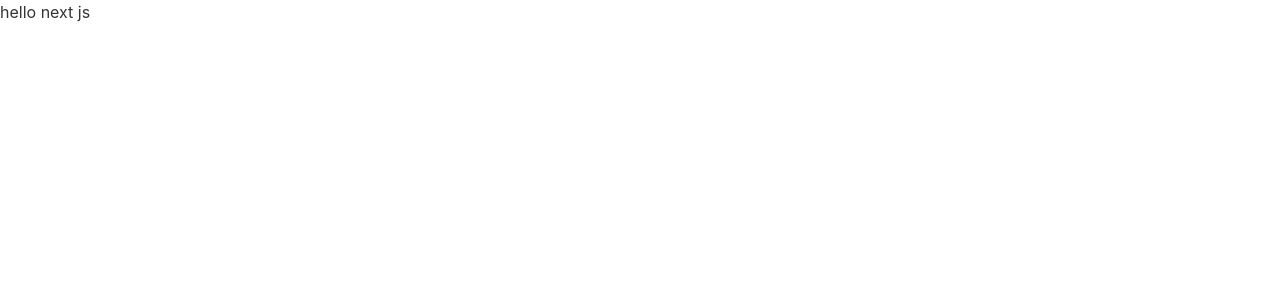
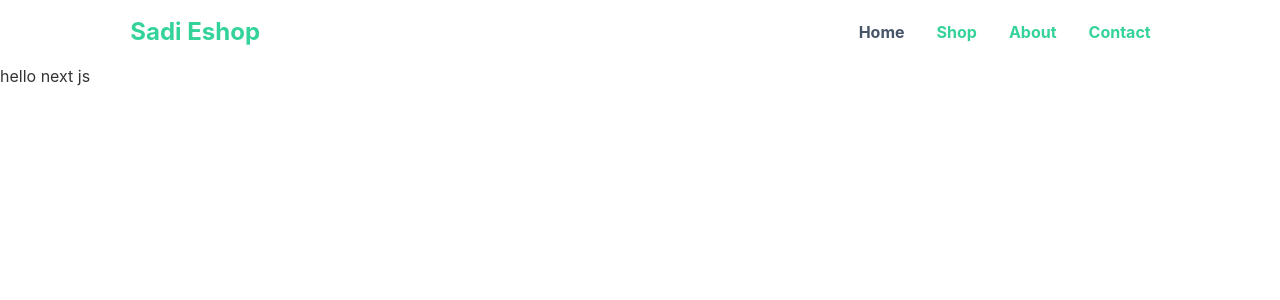
Before and after one commit to sadi-tanvir/Sadi-EShop, a Next.js app: page / in a window 1280 px wide. Shown: the top 300 px of the page. Built offline with nearby package versions, Linux system fonts and the light colour scheme.

Commit message:
added Navbar

```diff
--- /dev/null
+++ b/components/HeadInfo.js
@@ -0,0 +1,13 @@
+import Head from "next/head"
+
+const HeadInfo = ({title}) => {
+    return (
+        <Head>
+            <title>{title}</title>
+            <meta name="description" content="Generated by create next app" />
+            <link rel="icon" href="/favicon.ico" />
+        </Head>
+    );
+};
+
+export default HeadInfo;
--- /dev/null
+++ b/components/Navbar/Navbar.js
@@ -0,0 +1,42 @@
+import Link from "next/link"
+import { useRouter } from "next/router"
+
+
+const Navbar = () => {
+    // router
+    const router = useRouter()
+
+    return (
+        <nav className="navbar bg-base-100 flex justify-center items-center">
+            <div className="w-10/12 flex justify-between items-center">
+                <div className="">
+                    <Link href="/">
+                        <a className="btn btn-ghost normal-case text-2xl font-bold text-primary">Sadi Eshop</a>
+                    </Link>
+                </div>
+                <div className="flex-none">
+                    <ul className="menu menu-horizontal p-0">
+                        <Link href="/">
+                            <li>
+                                <a className={`${router.pathname == '/' ? 'text-slate-600' : 'text-primary'} font-bold`}>
+                                    Home
+                                </a>
+                            </li>
+                        </Link>
+                        <Link href="/blogs">
+                            <li>
+                                <a className={`${router.pathname == '/blogs' ? 'text-slate-600' : 'text-primary'} font-bold`}>
+                                    Shop
+                                </a>
+                            </li>
+                        </Link>
+                        <li><a className="text-primary font-bold">About</a></li>
+                        <li><a className="text-primary font-bold">Contact</a></li>
+                    </ul>
+                </div>
+            </div>
+        </nav>
+    );
+};
+
+export default Navbar;
--- a/pages/_app.js
+++ b/pages/_app.js
@@ -1,8 +1,10 @@
+import Navbar from '../components/Navbar/Navbar'
 import '../styles/globals.css'
 
 function MyApp({ Component, pageProps }) {
   return (
     <>
+      <Navbar />
       <Component {...pageProps} />
     </>
   )
--- a/pages/index.js
+++ b/pages/index.js
@@ -1,7 +1,8 @@
-
+import HeadInfo from "../components/HeadInfo"
 const Home = () => {
   return (
     <>
+      <HeadInfo title="Home - Sadi EShop" />
       <h1>hello next js</h1>
     </>
   );
```
